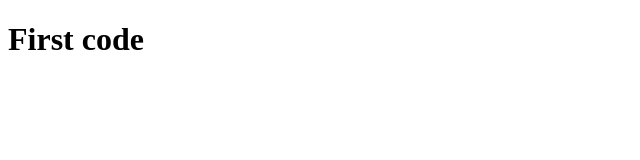
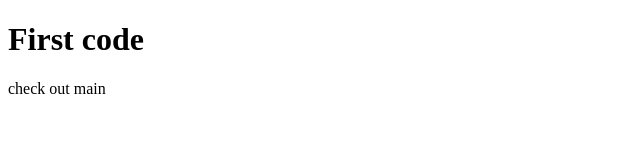
Before and after one commit to HaiTranDF/demo_git, a plain HTML site: page index.html in a window 1280 px wide. Shown: the whole page, without its empty margins (0-640 px from the left). Drawn offline with Linux system fonts and the light colour scheme.

Commit message:
main: push code

```diff
--- a/index.html
+++ b/index.html
@@ -8,6 +8,7 @@
 </head>
 <body>
    <h1>First code</h1>
+   <p>check out main</p>
 
 <script src="index.js"></script>
 </body>
```
